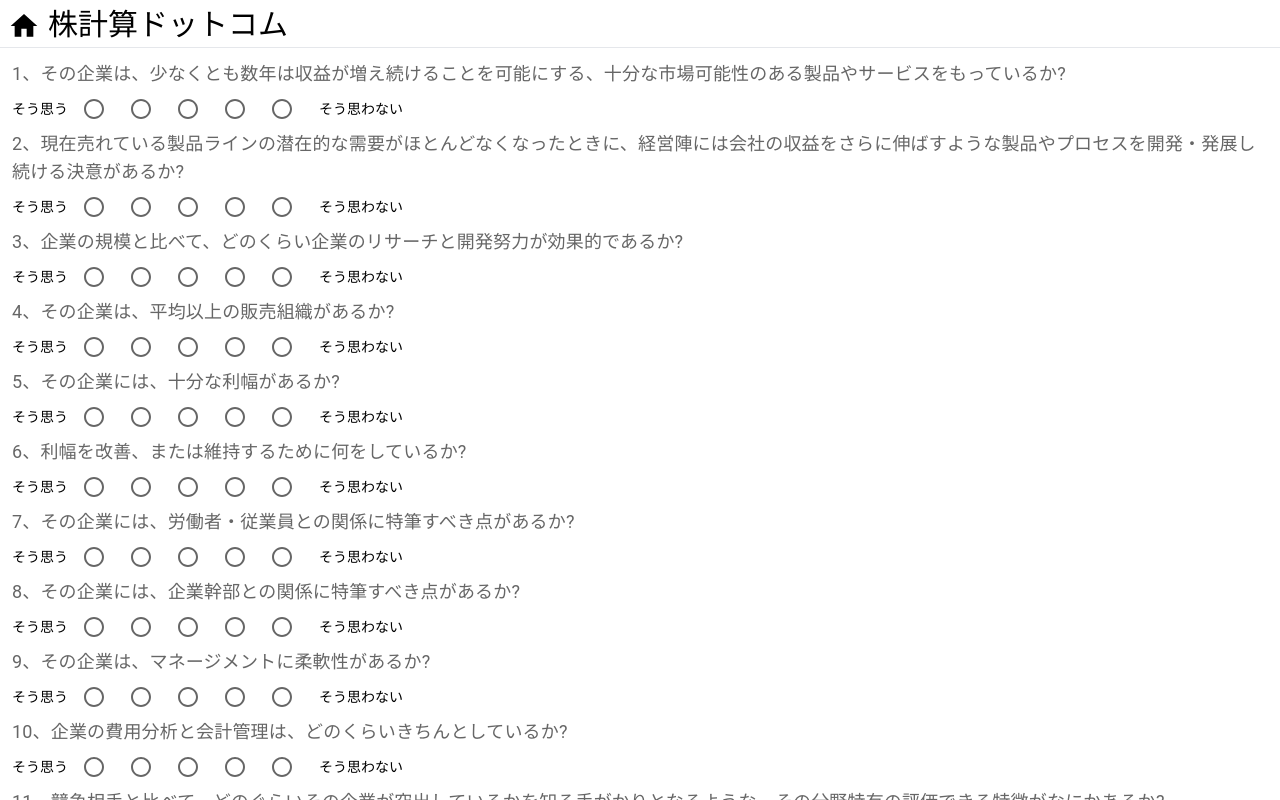
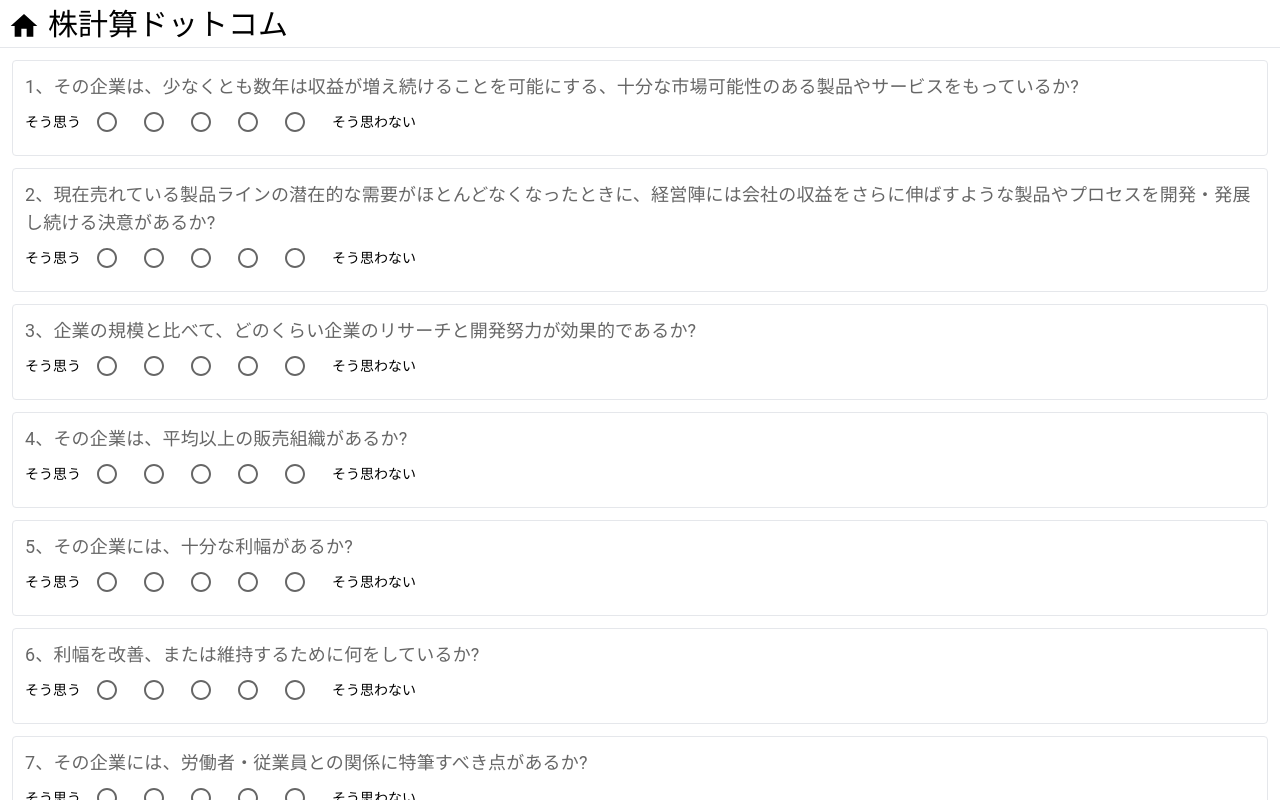
Before and after one commit to knarimatsu/kabukeisan_fe, a Next.js app: page /check-stock in a window 1280 px wide. Shown: the top 800 px of the page. Built offline with nearby package versions, Linux system fonts and the light colour scheme; no server answers.

Commit message:
fix: ラジオボランの領域をカード化。ダークモード時の背景色追加

```diff
--- a/src/pages/check-stock/index.tsx
+++ b/src/pages/check-stock/index.tsx
@@ -20,7 +20,10 @@ const CheckStock = () => {
                 onSubmit={handleSubmit(onSubmit)}
             >
                 {CHECKSTOCKCONTENT.map((content, key) => (
-                    <div key={key}>
+                    <div
+                        key={key}
+                        className="border rounded dark:border-gray-400 dark:bg-gray-800 p-3 mb-3"
+                    >
                         <RadioButton
                             RadioButtonContent={content}
                             register={register}
```
